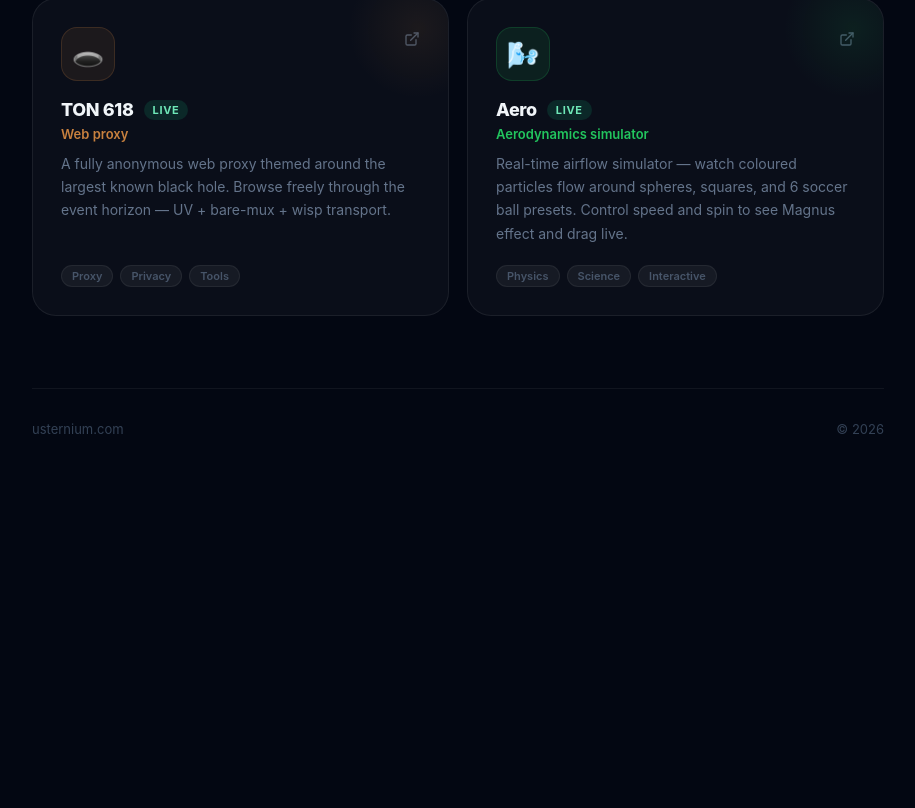
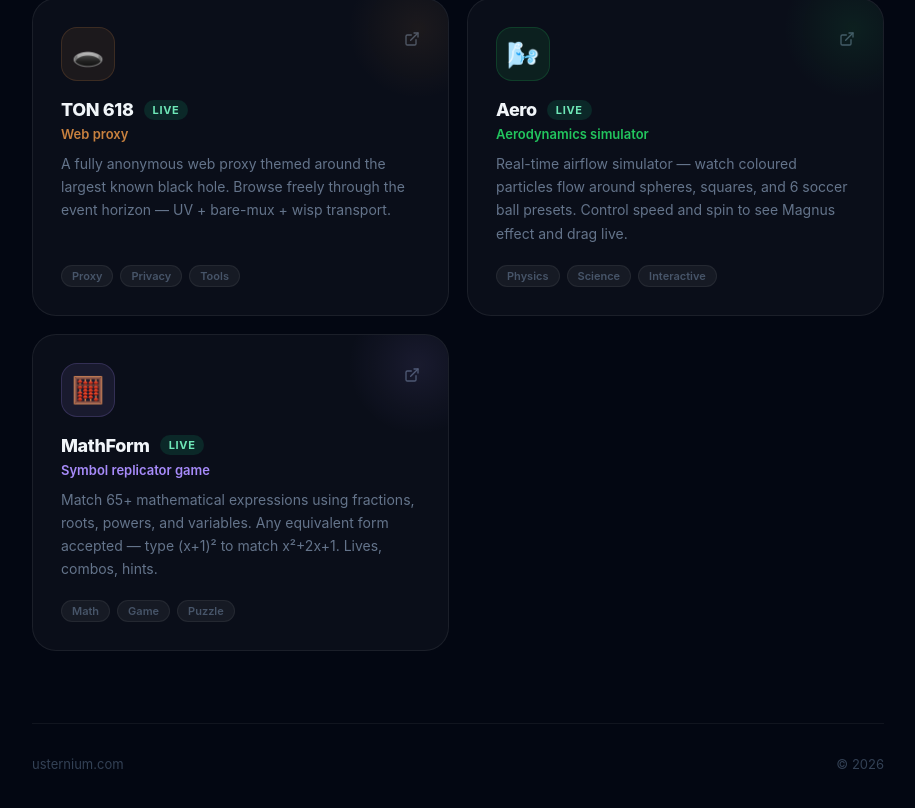
Before and after one commit to Arthur6229/usternium, a React (Vite) app: page / in a window 1280 px wide. Shown: the part 1011-1819 px from the top of the page, without its empty margins (182-1097 px from the left). Before the commit the page ends 1548 px from the top, so only its background shows below. Built offline with nearby package versions, Linux system fonts and the light colour scheme.

Commit message:
Add MathForm as project 7

```diff
--- a/src/pages/Landing.tsx
+++ b/src/pages/Landing.tsx
@@ -79,6 +79,17 @@ const projects: Project[] = [
     url: 'https://aero.usternium.com',
     status: 'live',
     tags: ['Physics', 'Science', 'Interactive'],
+  },
+  {
+    name: 'MathForm',
+    description: 'Symbol replicator game',
+    longDesc: 'Match 65+ mathematical expressions using fractions, roots, powers, and variables. Any equivalent form accepted — type (x+1)² to match x²+2x+1. Lives, combos, hints.',
+    emoji: '🧮',
+    color: '#a78bfa',
+    gradient: 'linear-gradient(135deg,#a78bfa,#7c3aed)',
+    url: 'https://math.usternium.com',
+    status: 'live',
+    tags: ['Math', 'Game', 'Puzzle'],
   },
 ];
 
```
